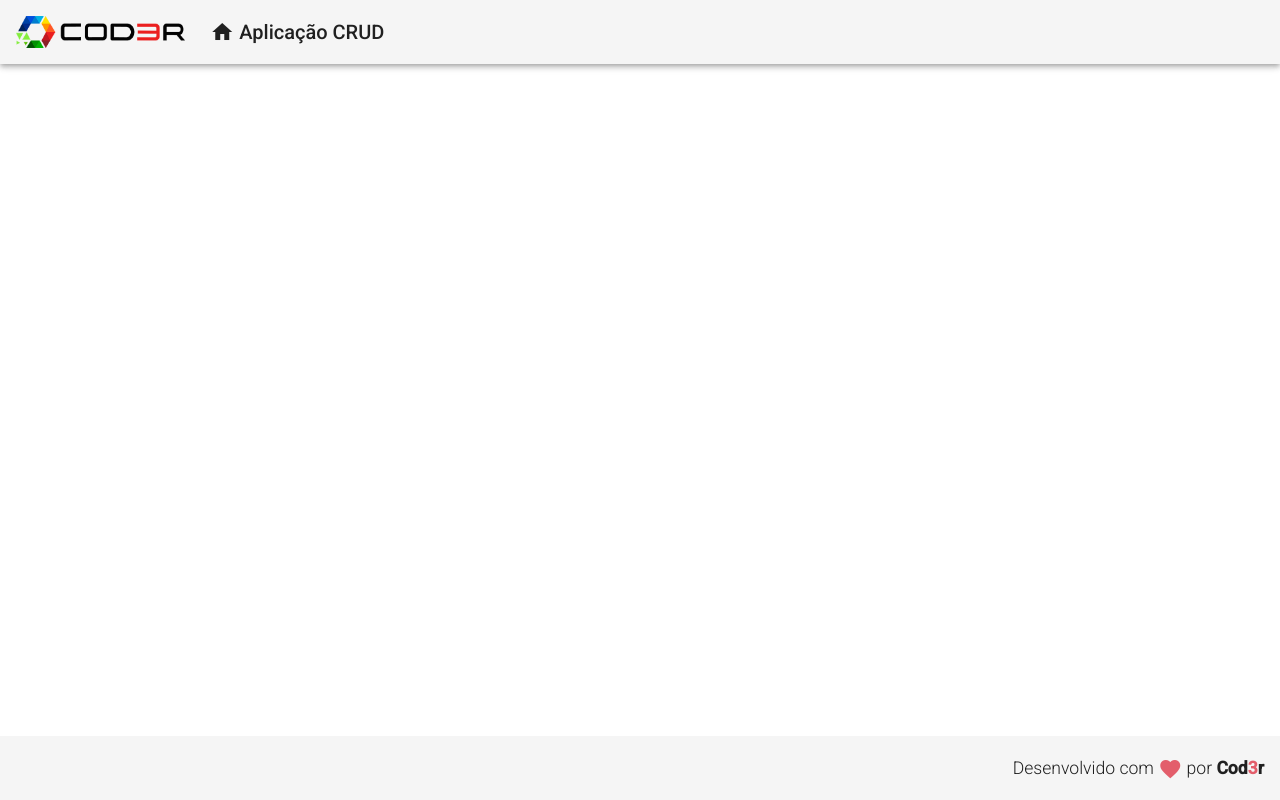
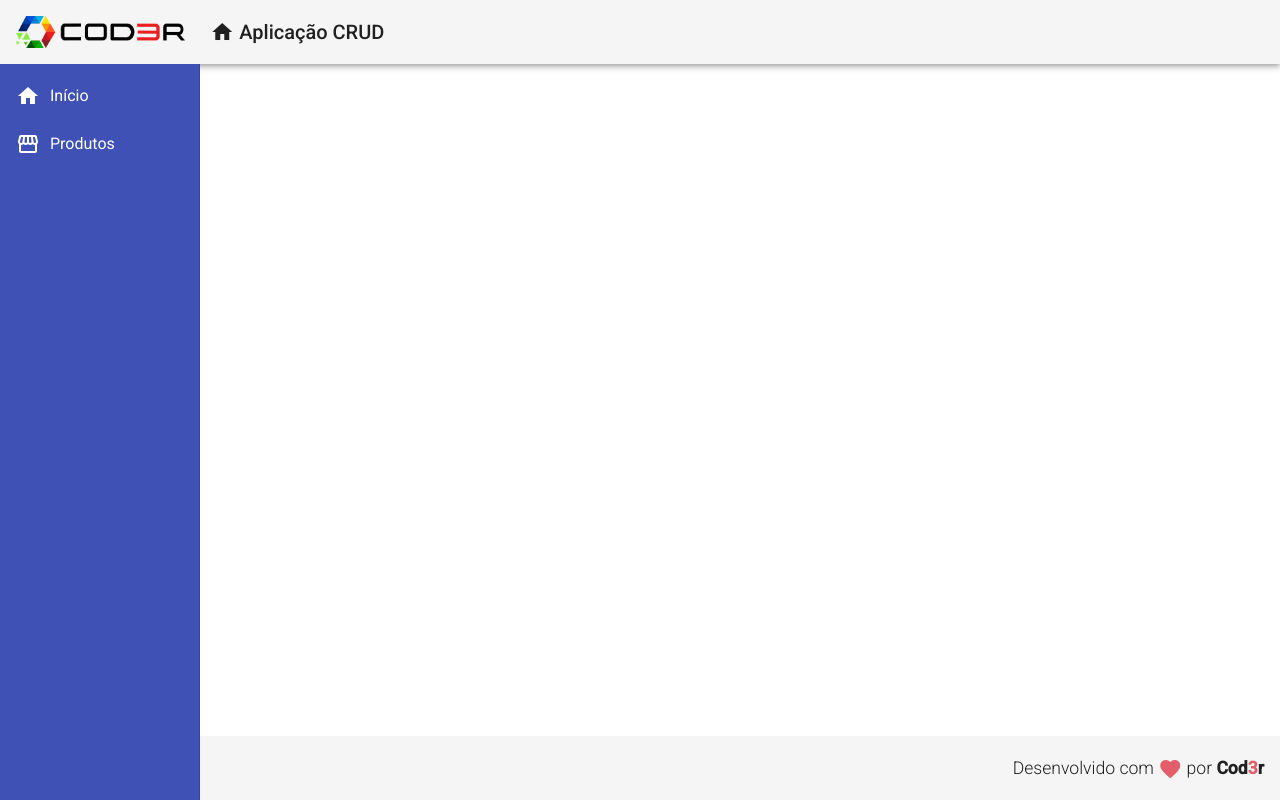
Before and after one commit to lucas-arcanjo/application-web, an Angular app in the folder frontend/: page / in a window 1280 px wide. Built offline with nearby package versions, Linux system fonts and the light colour scheme.

Commit message:
adding navigation
incluindo componente de navegação

```diff
--- a/frontend/src/app/app.component.html
+++ b/frontend/src/app/app.component.html
@@ -1,2 +1,3 @@
 <app-header></app-header>
+<app-nav></app-nav>
 <app-footer></app-footer>
--- /dev/null
+++ b/frontend/src/app/components/template/nav/nav.component.css
@@ -0,0 +1,12 @@
+.sidenav {
+    background-color: #3F51B5;
+    width: 200px;
+}
+
+.sidenav a {
+    color: #FFF;
+}
+
+.sidenav i {
+    padding-right: 10px;
+}
--- /dev/null
+++ b/frontend/src/app/components/template/nav/nav.component.html
@@ -0,0 +1,18 @@
+<mat-sidenav-container class="container">
+    <mat-sidenav class="sidenav" mode="side" opened fixedInViewport="true" fixedTopGap="64">
+        <mat-nav-list class="nav-list">
+            <a mat-list-item>
+                <i class="material-icons">
+                    home
+                </i>
+                Início
+            </a>
+            <a mat-list-item>
+                <i class="material-icons">
+                    storefront
+                </i>
+                Produtos
+            </a>
+        </mat-nav-list>
+    </mat-sidenav>
+</mat-sidenav-container>
--- /dev/null
+++ b/frontend/src/app/components/template/nav/nav.component.ts
@@ -0,0 +1,15 @@
+import { Component, OnInit } from '@angular/core';
+
+@Component({
+  selector: 'app-nav',
+  templateUrl: './nav.component.html',
+  styleUrls: ['./nav.component.css']
+})
+export class NavComponent implements OnInit {
+
+  constructor() { }
+
+  ngOnInit(): void {
+  }
+
+}
```
Also changed, not shown: frontend/src/app/app.module.ts (+9 -2 lines).
